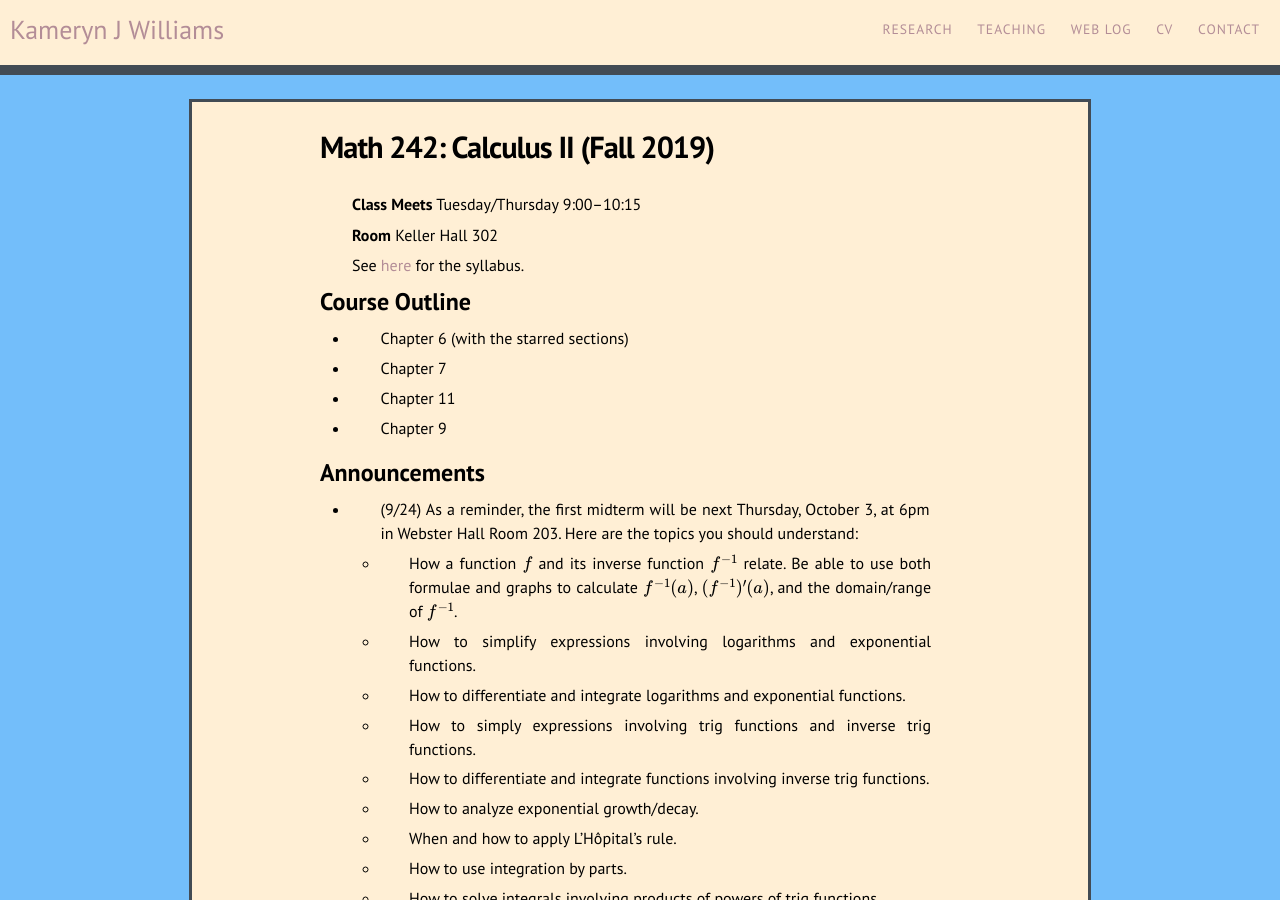
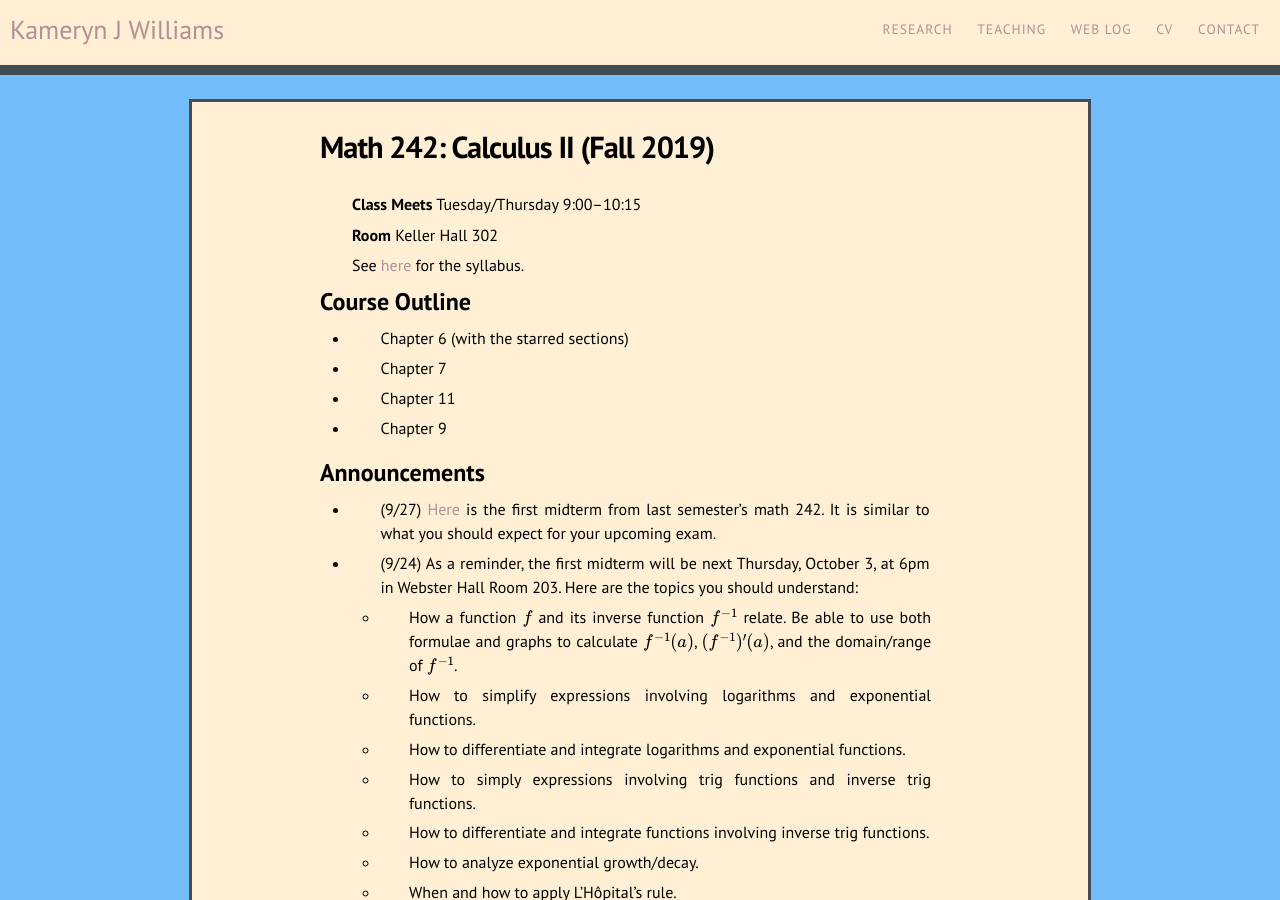
Before and after one commit to kamerynjw/kamerynjw.github.io, a Jekyll site: the page built from teaching/2019/math242.md, in a window 1280 px wide and 900 px high. Built offline with Jekyll 4.4.1, drawn with Linux system fonts in a browser that asks for light colours; nearby versions of some CDN libraries; formulas are drawn with MathJax 3.

Commit message:
added old midterm

```diff
--- a/teaching/2019/math242.md
+++ b/teaching/2019/math242.md
@@ -23,6 +23,8 @@ Course Outline
 
 Announcements
 -------------
+
+* (9/27) [Here]({{ page.url }}spring19-midterm1.pdf) is the first midterm from last semester's math 242. It is similar to what you should expect for your upcoming exam.
 
 * (9/24) As a reminder, the first midterm will be next Thursday, October 3, at 6pm in Webster Hall Room 203. Here are the topics you should understand:
 
```
Also changed, not shown: 1 other file.
